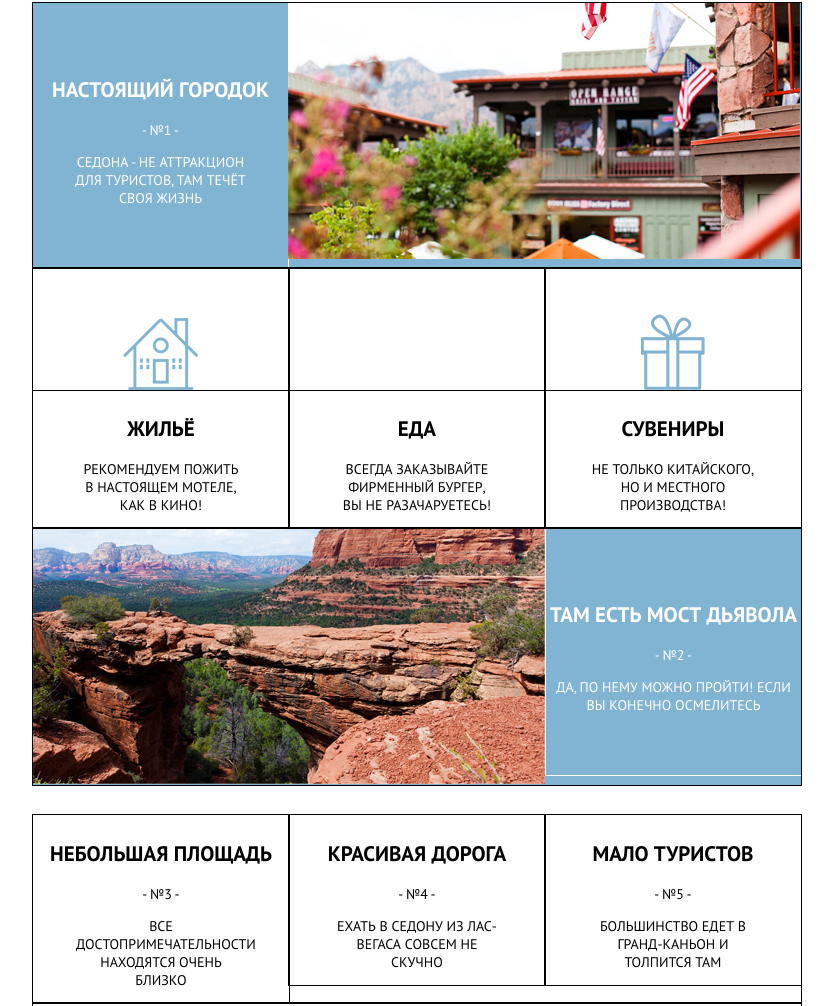
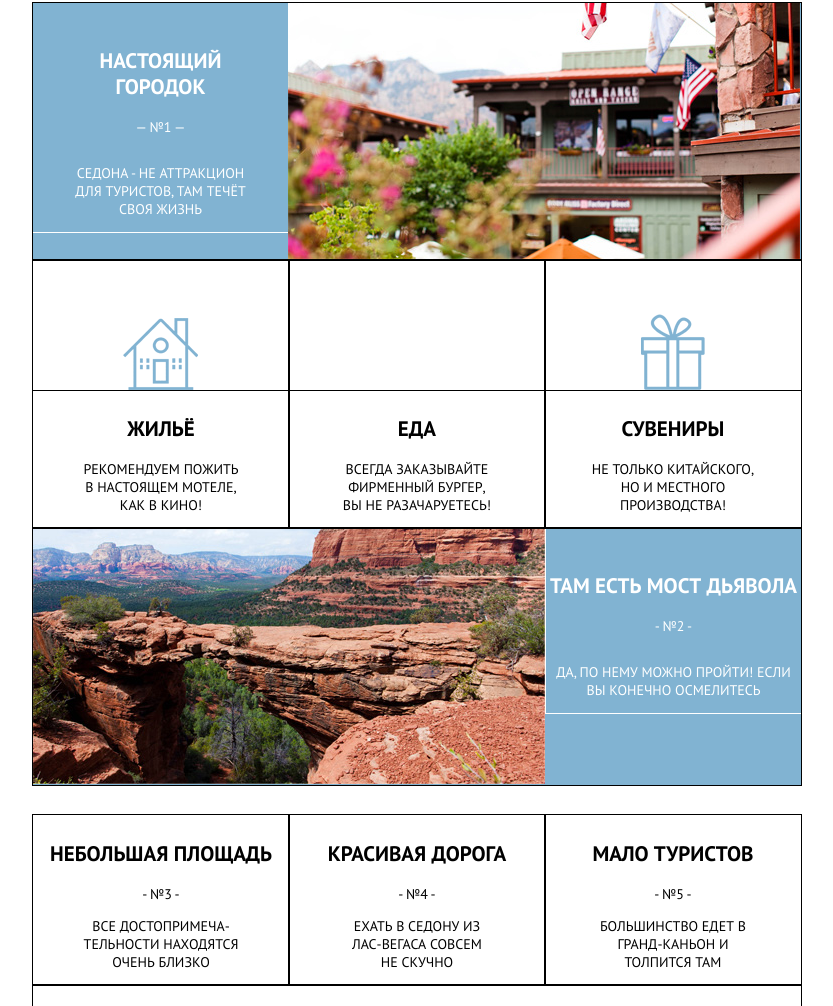
Before and after one commit to Denis1987/422397-sedona, a plain HTML site: page index.html in a window 1280 px wide. Shown: the part 442-1448 px from the top of the page, without its empty margins (223-1056 px from the left). Drawn offline with Linux system fonts and the light colour scheme.

Commit message:
текст не даёт выстовить всё нормально
меняю падинги и меняется всё вокруг как внизу так и выше

```diff
--- a/css/style.css
+++ b/css/style.css
@@ -173,9 +173,8 @@ img {
     width: 255px;
     display: block;
     float: left;
-    padding-top: 48px;
-    padding-bottom: 47px;
-    box-sizing: content-box;
+    padding-top: 19px;
+        box-sizing: content-box;
     color: white;
 }
 
@@ -183,6 +182,9 @@ img {
     display: block;
     width: 100%;
     text-align: center;
+}
+.info-side p {
+    padding-top: 14px;
 }
 
 .clearfix::after {
@@ -267,7 +269,7 @@ footer {
 
 .options p {
     display: block;
-    width: 170px;
+    width: 200px;
     text-align: center;
     margin-right: auto;
     margin-left: auto;
@@ -283,7 +285,7 @@ footer {
     margin-left: auto;
     margin-right: auto;
     background-position: center;
-    padding-top: 122px;
+    padding-top: 130px;
     background-position: bottom;
     outline: 1px solid;
     background-repeat: no-repeat;
@@ -384,7 +386,7 @@ label {
     height: 38px;
     outline: 1px solid;
     /** background-repeat: no-repeat;**/
-    background-image: url(../img/logo_academy.png);
+    background-image: url(../img/logo_bottom.png);
 }
 
 .available_bottom {
--- a/index.html
+++ b/index.html
@@ -55,8 +55,8 @@
 
             <section class="townlet clearfix">
                 <div class="info-side">
-                    <h2 class="subtitle">настоящий городок</h2>
-                    <span>- №1 -</span>
+                    <h2 class="subtitle">настоящий<br> городок</h2>
+                    <span>— №1 —</span>
                     <p>седона - не аттракцион<br> для туристов, там течёт<br> своя жизнь</p>
                 </div>
                 <div class="townlet_foto">
@@ -106,19 +106,19 @@
                 <div class="options options_bottom">
                     <h2 class="subtitle">небольшая площадь</h2>
                     <span>- №3 -</span>
-                    <p>все достопримечательности находятся очень близко</p>
+                    <p>все достопримеча-<br>тельности находятся очень близко</p>
                 </div>
 
                 <div class="options">
                     <h2 class="subtitle">красивая дорога</h2>
                     <span>- №4 -</span>
-                    <p>ехать в седону из лас-вегаса совсем не скучно</p>
+                    <p>ехать в седону из<br> лас-вегаса совсем<br> не скучно</p>
                 </div>
 
                 <div class="options">
                     <h2 class="subtitle">мало туристов</h2>
                     <span>- №5 -</span>
-                    <p>большинство едет в гранд-каньон и толпится там</p>
+                    <p>большинство едет в<br> гранд-каньон и<br></b> толпится там</p>
                 </div>
 
             </section>
@@ -177,7 +177,7 @@
             </div>
 
             <div class="bottom">
-                <a href="#">vebsite by <div class="academy"></div></a>
+                <a href="#"><div class="academy"></div></a>
             </div>
 
         </footer>
```
Also changed, not shown: img/Layer 60.png (added), img/logo_bottom.png (added).
